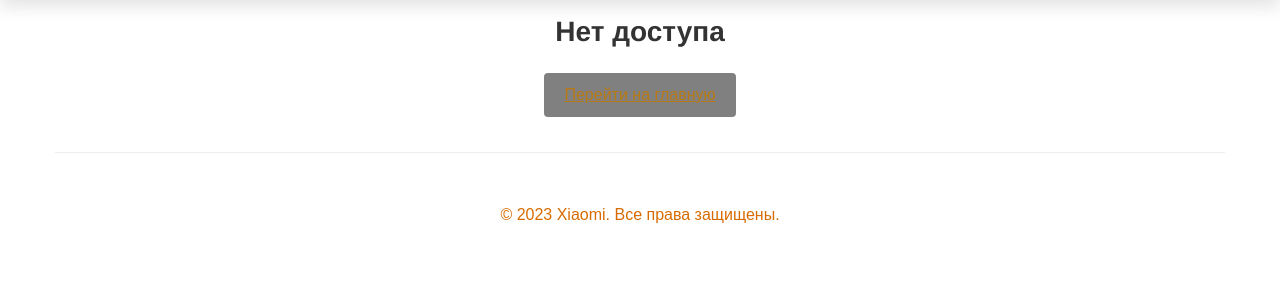
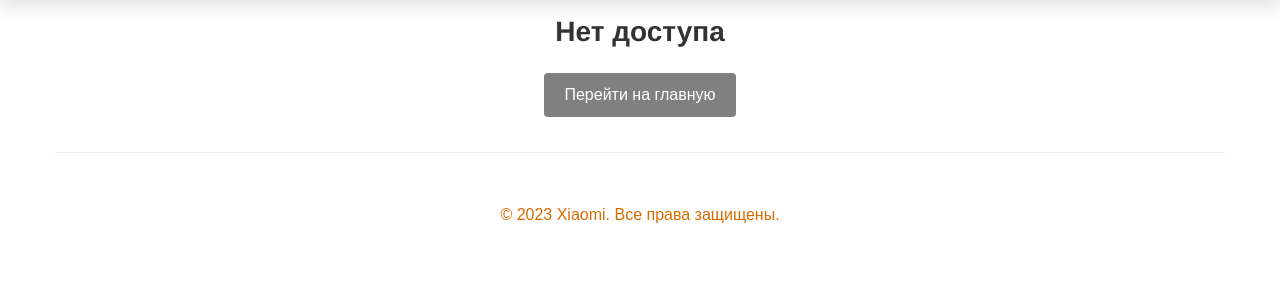
Before and after one commit to KGlebB/webpyt_labs, a Django app: page /order/16 in a window 1280 px wide, with the pointer over the restyled element. Shown: the part 53-353 px from the top of the page. Run offline with Django 3.2, Linux system fonts and the light colour scheme; data comes from the database, SQL or seed files in the repository; some libraries are stand-ins or nearby versions.

Commit message:
FIX orange text on black button

```diff
--- a/DjangoWebProject/app/templates/app/error.html
+++ b/DjangoWebProject/app/templates/app/error.html
@@ -24,6 +24,8 @@
         .button-return:hover, .button-return:focus {
             cursor: pointer;
             background-color: gray;
+            color: white;
+            text-decoration: none;
         }
 </style>
 
```
